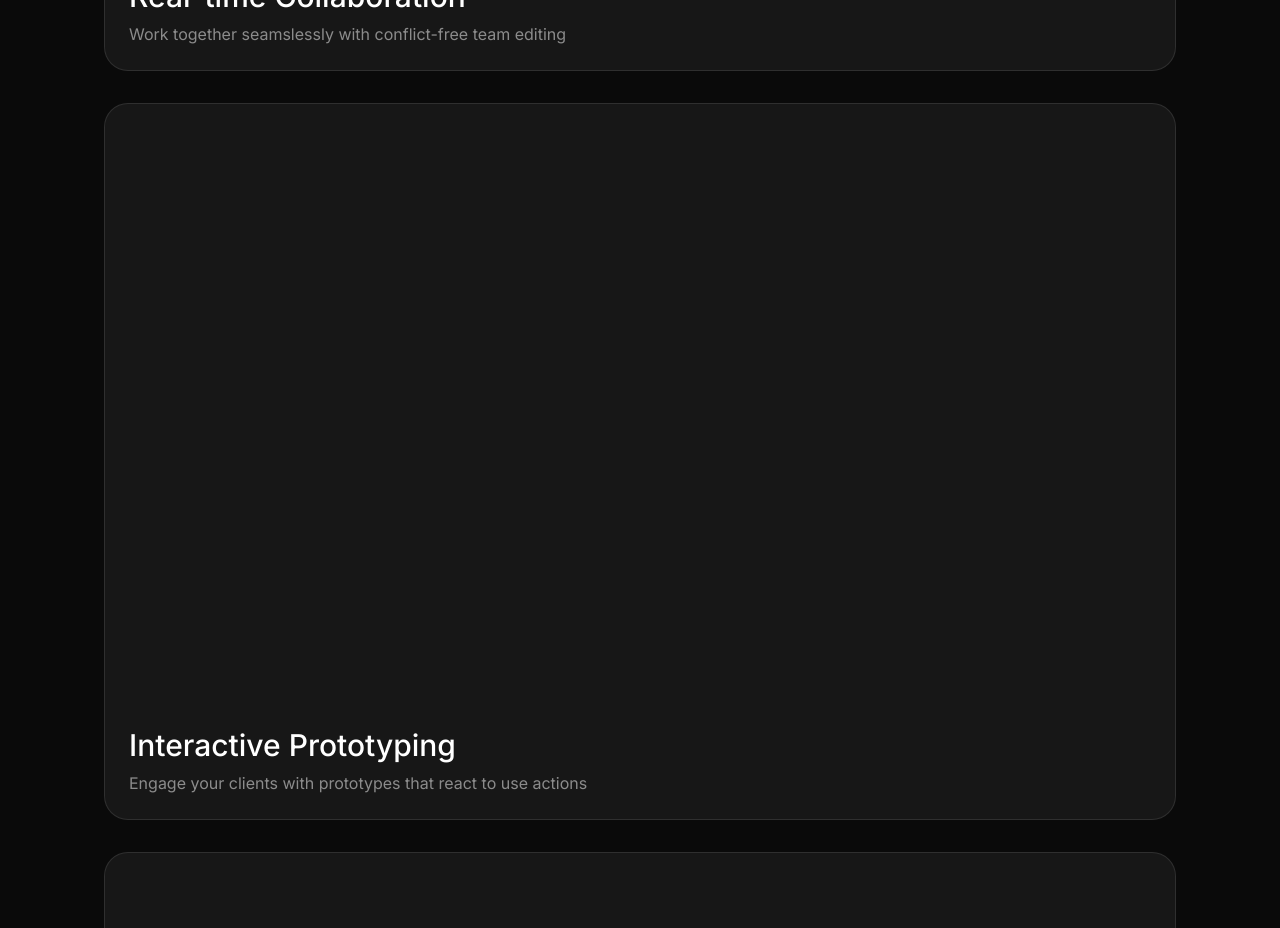
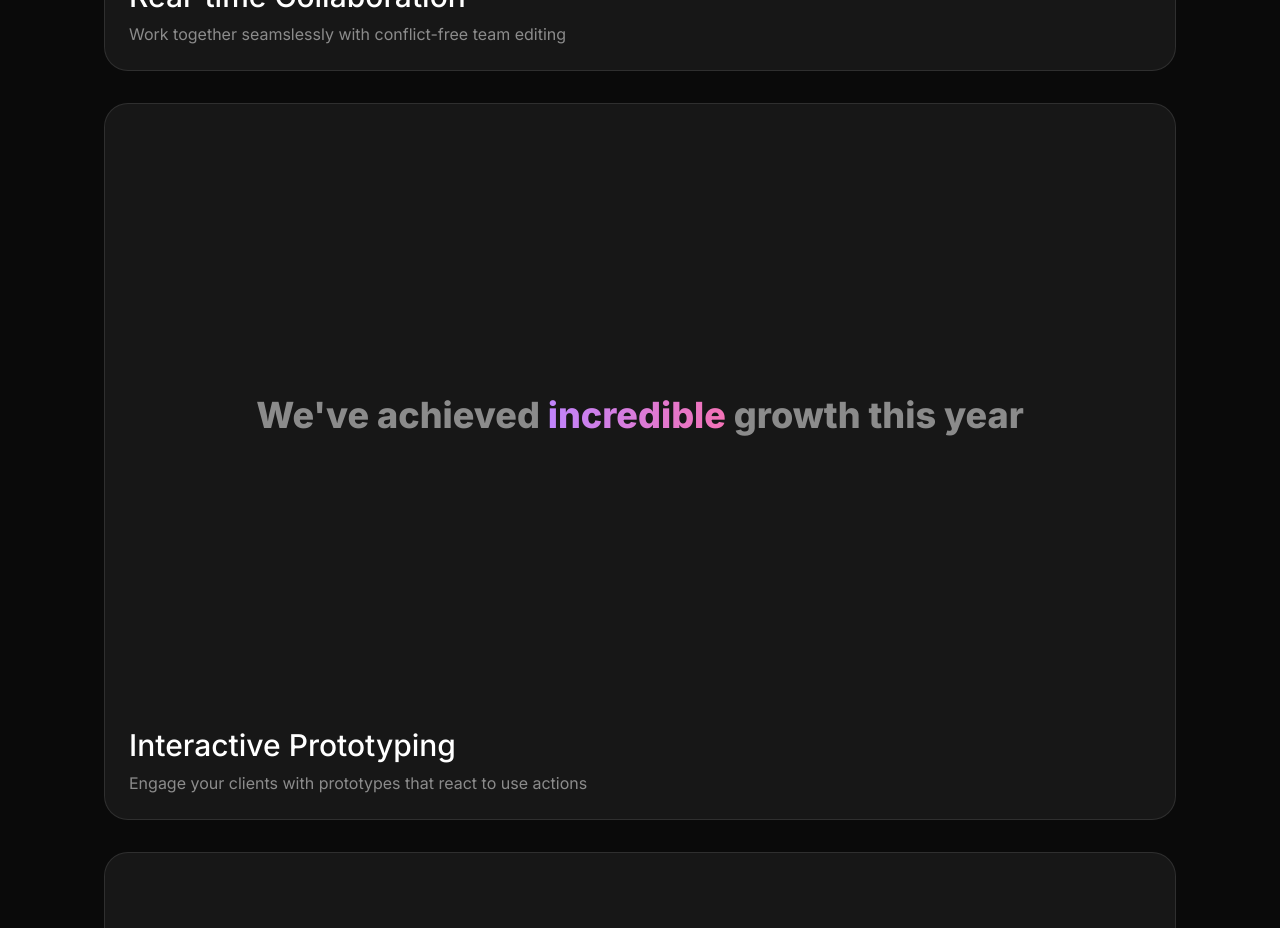
Before and after one commit to Jisap/DLP, a Next.js app: page / in a window 1280 px wide. Shown: the part 2880-3808 px from the top of the page. Built offline with nearby package versions, Linux system fonts and the light colour scheme.

Commit message:
features

```diff
--- a/src/sections/Features.tsx
+++ b/src/sections/Features.tsx
@@ -65,6 +65,15 @@ export default function Features() {
 						title="Interactive Prototyping"
 						description="Engage your clients with prototypes that react to use actions"
 					>
+						<div className="aspect-video flex items-center justify-center">
+							<p className="text-4xl font-extrabold text-white/50 text-center">
+								We&apos;ve achieved{" "}
+								<span className="bg-gradient-to-r from-purple-400 to-pink-400 bg-clip-text text-transparent">
+									incredible
+								</span>{" "}
+								growth this year
+							</p>
+						</div>
 					</FeatureCard>
 					<FeatureCard
 						title="Keyboard Quick Actions"
```
